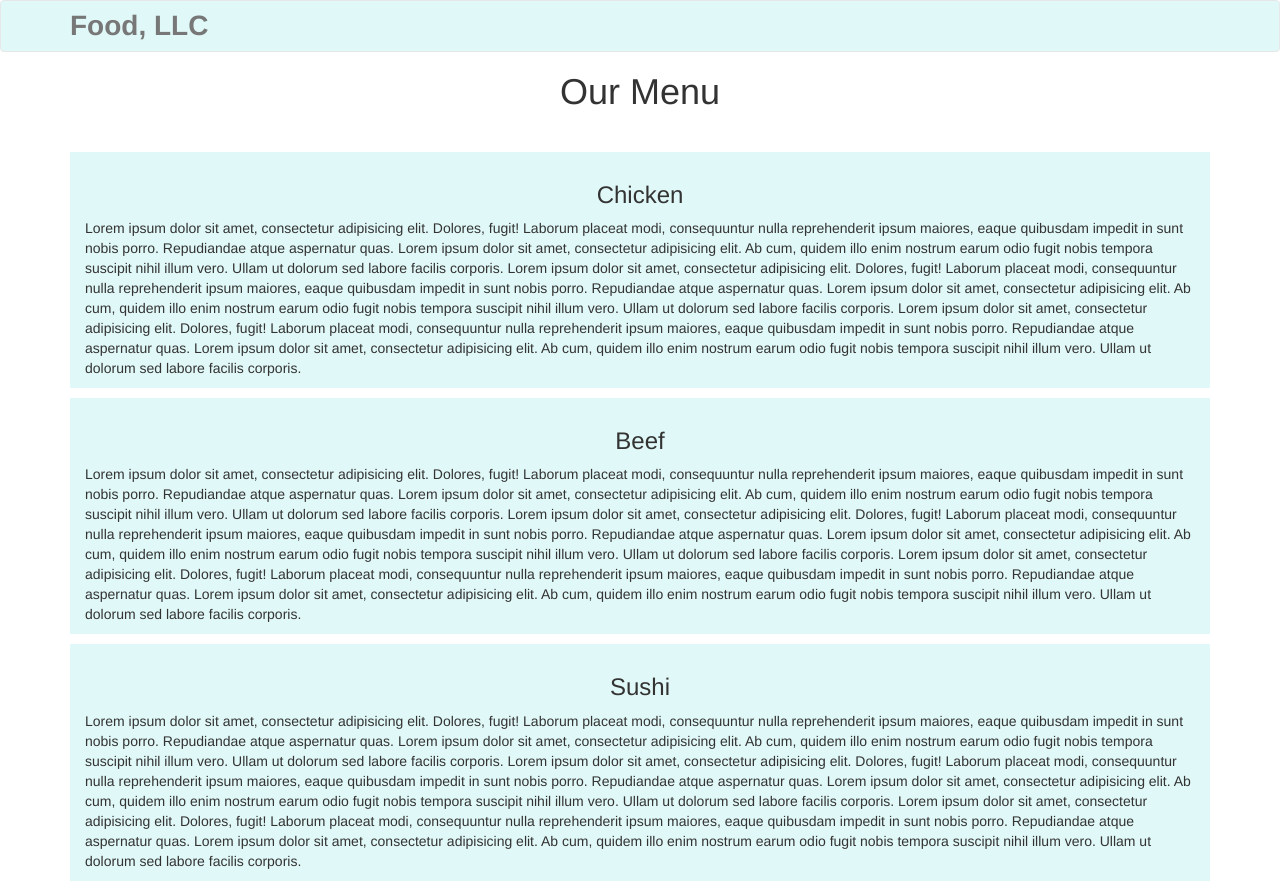
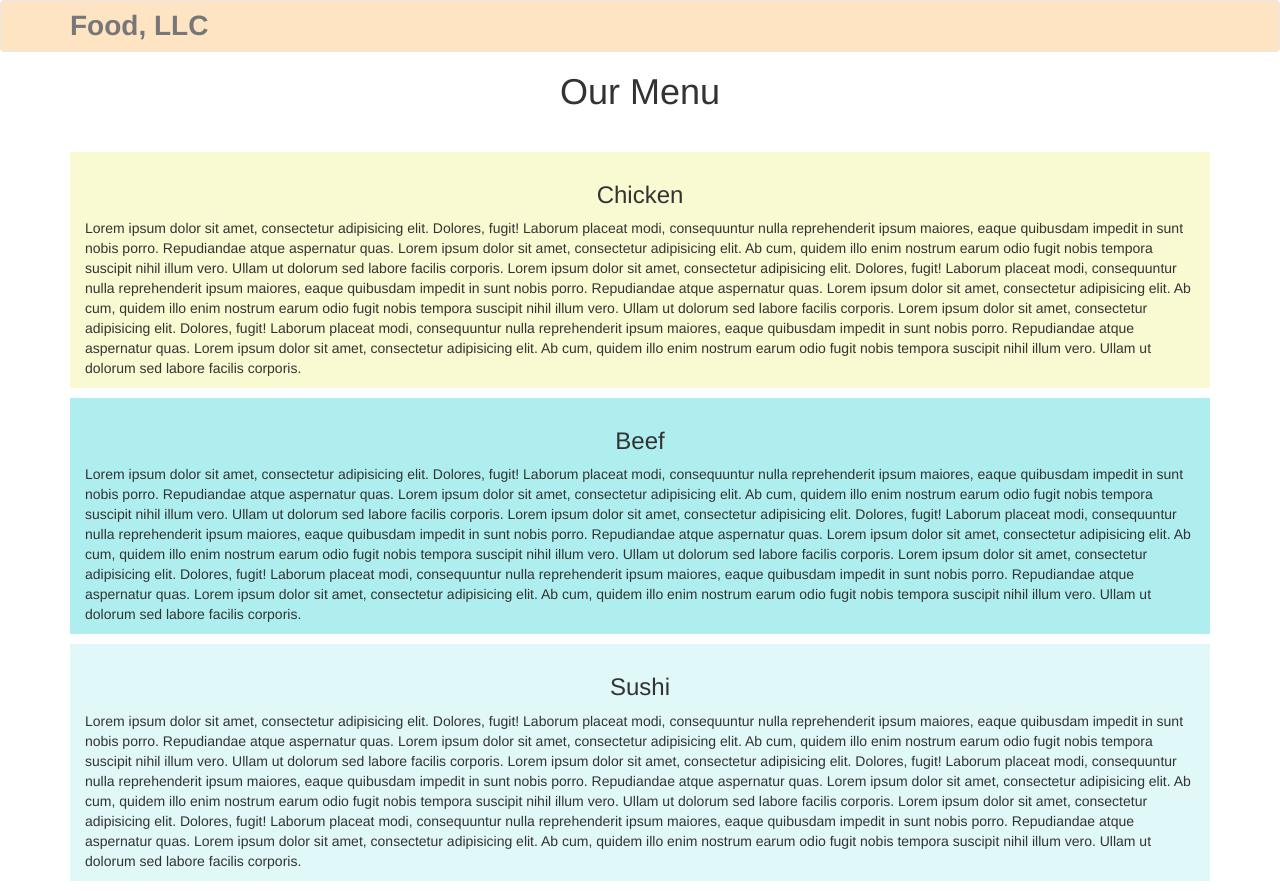
Before and after one commit to zubair1078/mycourseraproject, a plain HTML site: page index.html in a window 1280 px wide. Drawn offline with nearby package versions, Linux system fonts and the light colour scheme.

Commit message:
third week final

```diff
--- a/css/stylesheet.css
+++ b/css/stylesheet.css
@@ -1,6 +1,6 @@
 
 .navbar {
-	background-color: #E0F8F7;
+	background-color: bisque;
 	/*margin-bottom:0px;*/
 }
 
@@ -42,7 +42,7 @@ div h1 {
 }
 
 .chicken {
-	background-color: #E0F8F7;
+	background-color: lightgoldenrodyellow;
 	/*height: 1000px;*/
 	margin-bottom: 10px;
 }
@@ -53,7 +53,7 @@ div h1 {
 }
 
 .beef {
-	background-color: #E0F8F7;
+	background-color: paleturquoise;
 	margin-bottom: 10px;
 }
 
```
